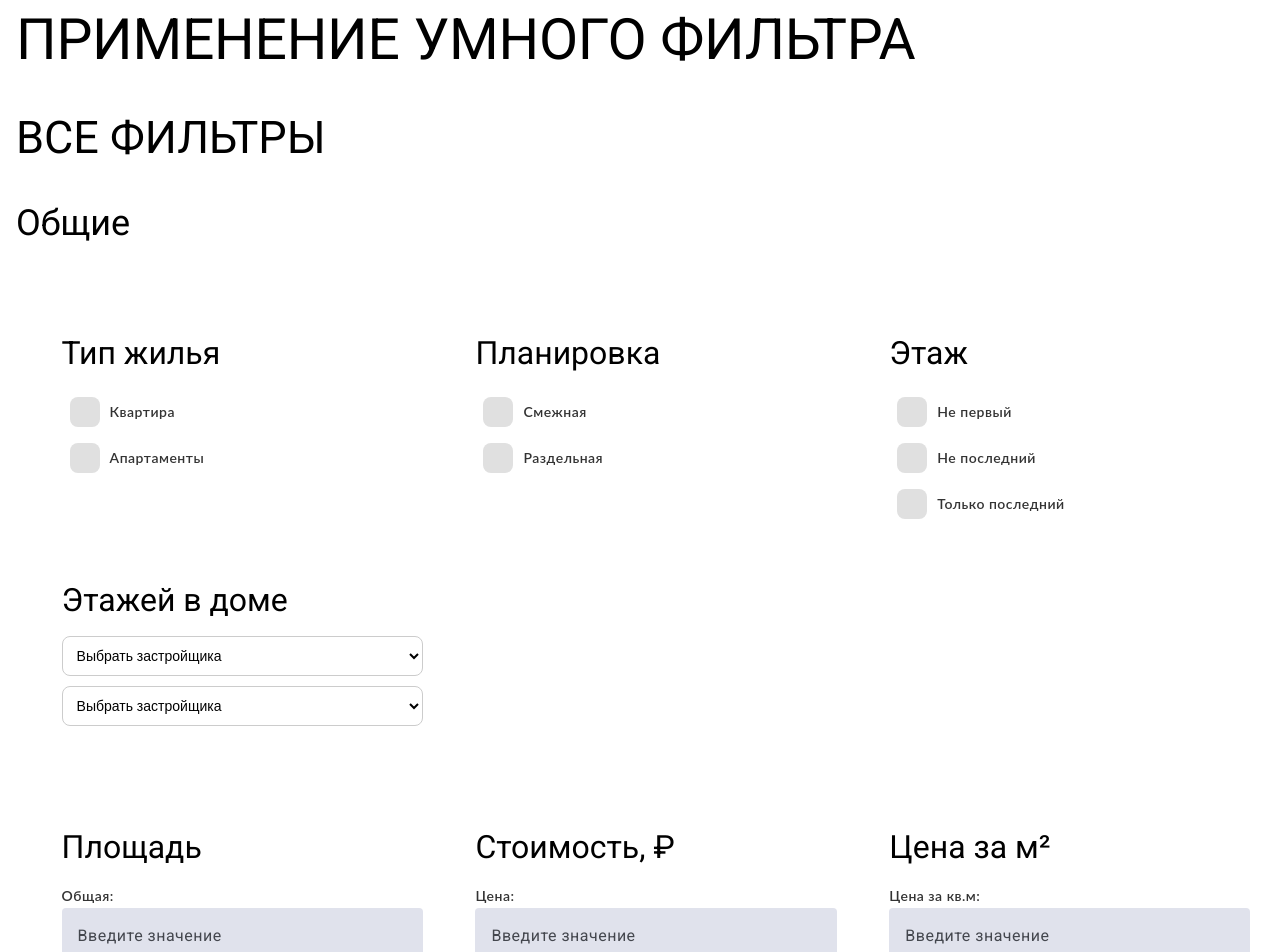
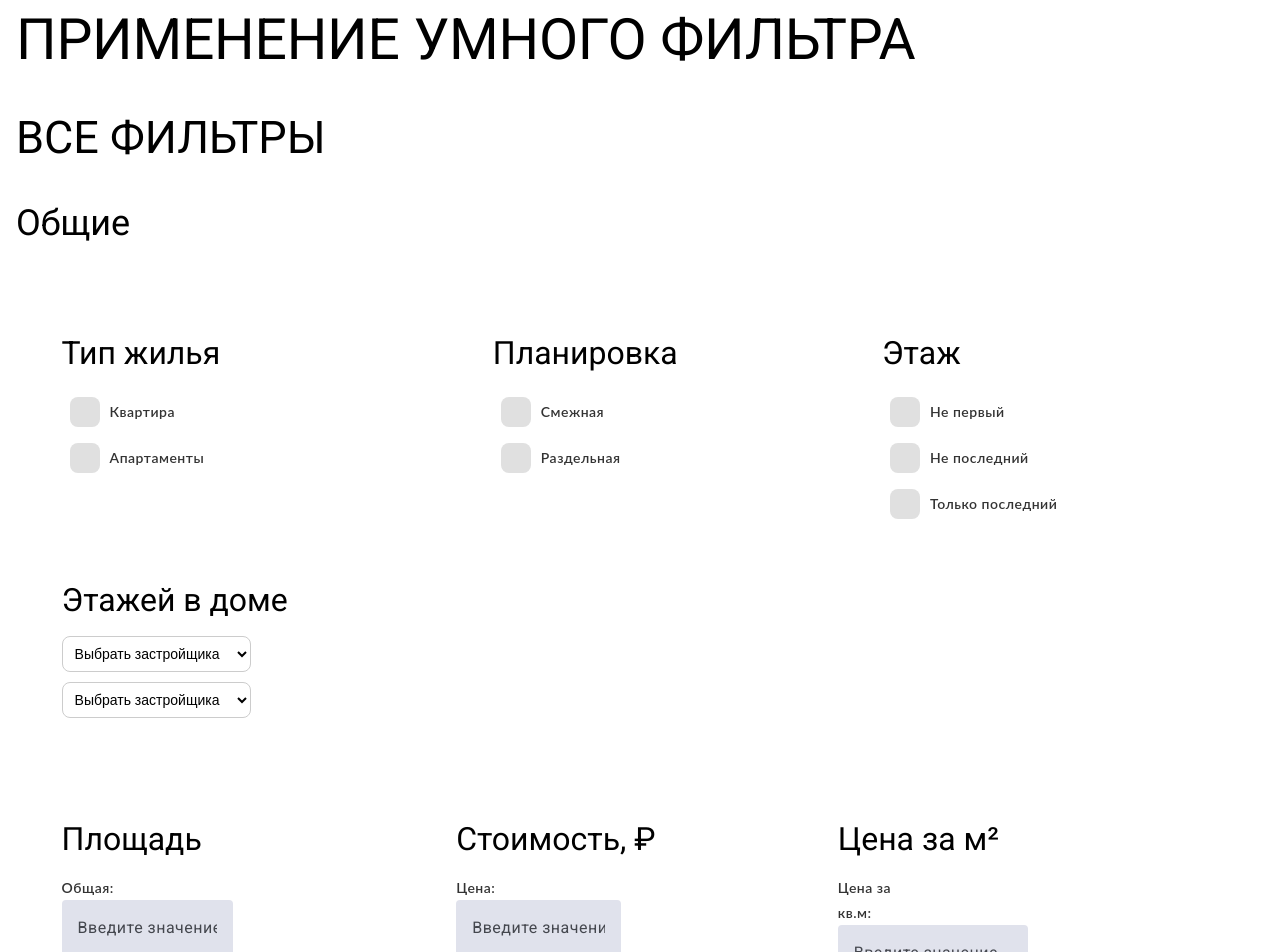
Before and after one commit to Lalamee/WebTest, an Angular app: page / in a window 1280 px wide. Shown: the top 952 px of the page. Built offline with nearby package versions, Linux system fonts and the light colour scheme.

Commit message:
fix css label input

```diff
--- a/src/app/smart-filter/smart-filter.component.css
+++ b/src/app/smart-filter/smart-filter.component.css
@@ -1,6 +1,6 @@
 .filter-select {
-  width: 100%;
-  padding: 10px;
+  width: 50%;
+  padding: 8px;
   font-size: 14px;
   border-radius: 8px;
   border: 1px solid #ccc;
@@ -48,9 +48,9 @@
 
 .grid-container {
   display: grid;
-  grid-template-columns: repeat(3, 1fr);
+  grid-template-columns: repeat(3, auto);
   gap: 1vw;
-  width: 100vw;
+  width: auto;
   padding: 2vw;
   box-sizing: border-box;
 }
@@ -106,7 +106,7 @@
 }
 
 mat-form-field {
-  width: 100%;
+  width: 50%;
   margin-bottom: 10px;
 }
 
@@ -115,6 +115,7 @@ h2 {
 }
 
 label {
+  margin-right: 80%;
   font-size: 14px;
   color: #333;
 }
```
